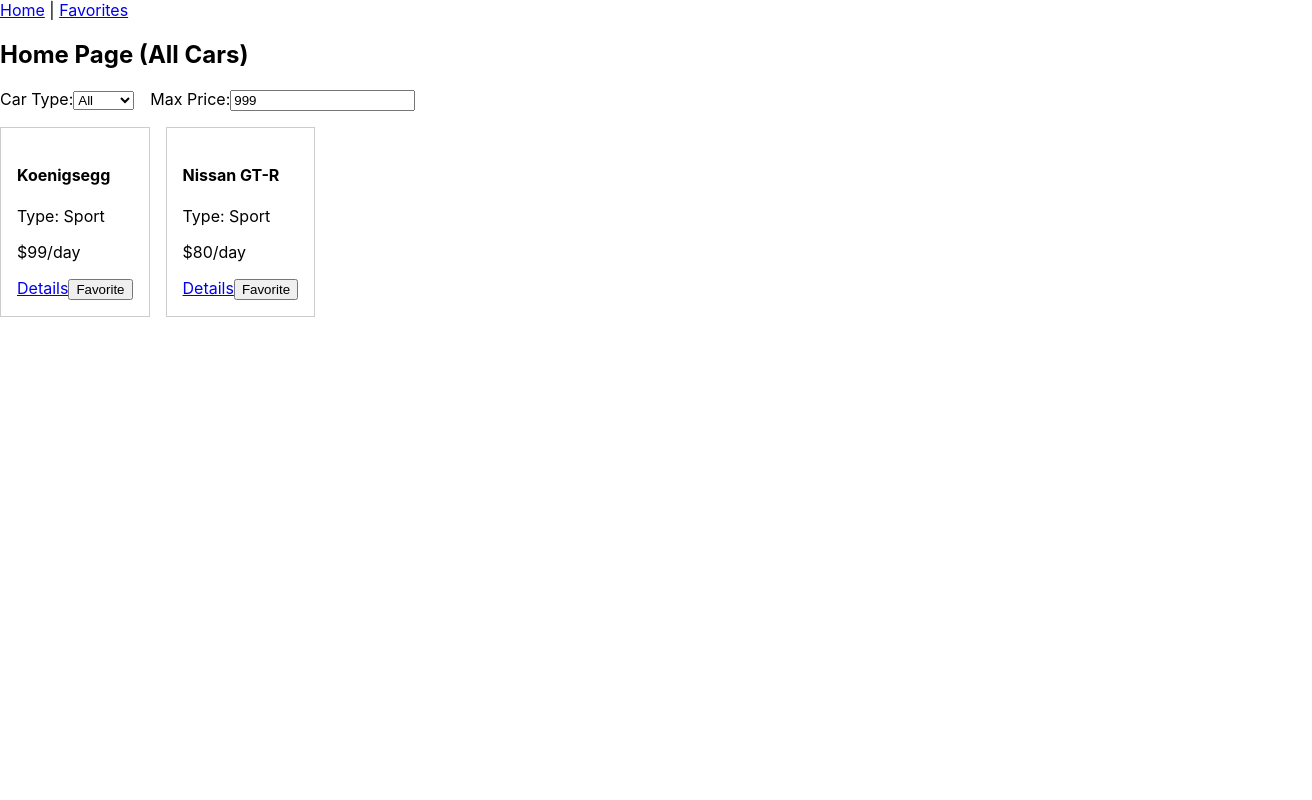
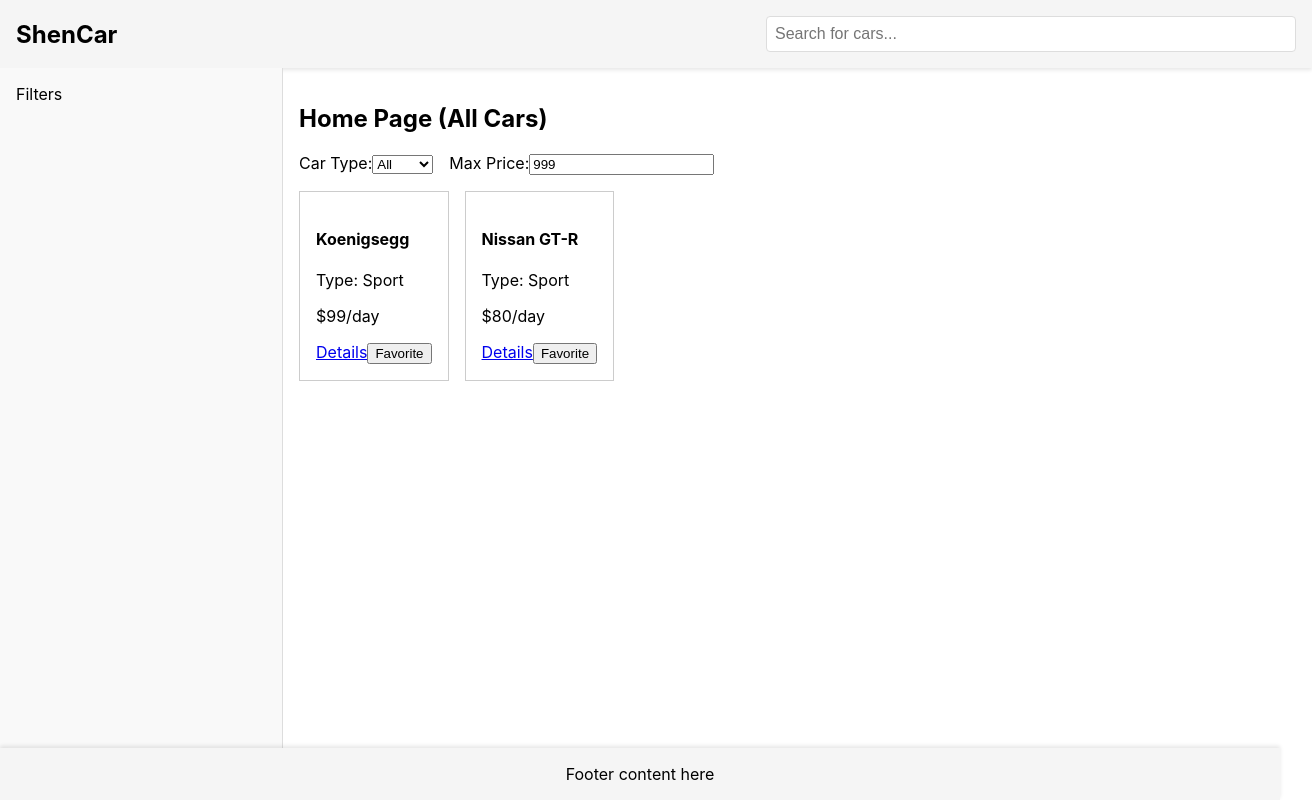
Before and after one commit to MohamedHnef/react-ex3, a React (Create React App) app: page / in a window 1280 px wide. Shown: the whole page, 1312 px wide, since content can reach past the window. Built offline with nearby package versions, Linux system fonts and the light colour scheme; the HTML template or start-up script is replaced by a standard one.

Commit message:
footer , topbar , sidebar , main content

```diff
--- a/src/App.js
+++ b/src/App.js
@@ -1,28 +1,40 @@
+// src/App.js
 import React, { useState } from 'react';
-import { BrowserRouter as Router, Routes, Route, Link } from 'react-router-dom';
+import { BrowserRouter as Router, Routes, Route } from 'react-router-dom';
 import HomePage from './pages/HomePage';
 import FavoritesPage from './pages/FavoritesPage';
 import CarDetailsPage from './pages/CarDetailsPage';
+import Layout from './components/Layout';
 
 function App() {
   const [favorites, setFavorites] = useState([]);
 
   const toggleFavorite = (carId) => {
-    setFavorites(prev =>
-      prev.includes(carId) ? prev.filter(id => id !== carId) : [...prev, carId]
+    setFavorites((prevFavorites) =>
+      prevFavorites.includes(carId)
+        ? prevFavorites.filter((id) => id !== carId)
+        : [...prevFavorites, carId]
     );
   };
 
   return (
     <Router>
-      <nav>
-        <Link to="/">Home</Link> | <Link to="/favorites">Favorites</Link>
-      </nav>
-      <Routes>
-        <Route path="/" element={<HomePage favorites={favorites} toggleFavorite={toggleFavorite} />} />
-        <Route path="/favorites" element={<FavoritesPage favorites={favorites} toggleFavorite={toggleFavorite} />} />
-        <Route path="/car/:carId" element={<CarDetailsPage />} />
-      </Routes>
+      <Layout>
+        <Routes>
+          <Route
+            path="/"
+            element={<HomePage favorites={favorites} toggleFavorite={toggleFavorite} />}
+          />
+          <Route
+            path="/favorites"
+            element={<FavoritesPage favorites={favorites} toggleFavorite={toggleFavorite} />}
+          />
+          <Route
+            path="/car/:carId"
+            element={<CarDetailsPage favorites={favorites} toggleFavorite={toggleFavorite} />}
+          />
+        </Routes>
+      </Layout>
     </Router>
   );
 }
--- /dev/null
+++ b/src/Layout.css
@@ -0,0 +1,54 @@
+.layout {
+    display: flex;
+    flex-direction: column;
+    height: 100vh; /* Full height of the viewport */
+  }
+
+  .top-bar {
+    display: flex;
+    justify-content: space-between;
+    align-items: center;
+    padding: 1rem;
+    background-color: #f5f5f5;
+    box-shadow: 0px 2px 4px rgba(0, 0, 0, 0.1);
+    width: 100%;
+  }
+
+  .logo {
+    font-size: 1.5rem;
+    font-weight: bold;
+  }
+
+  .search-bar {
+    padding: 0.5rem;
+    font-size: 1rem;
+    width: 40%;
+    border: 1px solid #ddd;
+    border-radius: 4px;
+  }
+
+  .main-section {
+    display: flex;
+    flex: 1; /* Take the remaining space after the top bar and footer */
+  }
+
+  .left-sidebar {
+    width: 250px; /* Fixed width */
+    background-color: #f9f9f9;
+    padding: 1rem;
+    border-right: 1px solid #ddd;
+    overflow-y: auto;
+  }
+
+  .content {
+    flex: 1; /* Take the remaining space */
+    padding: 1rem;
+    overflow-y: auto;
+  }
+
+  .footer {
+    background-color: #f5f5f5;
+    text-align: center;
+    padding: 1rem;
+    box-shadow: 0px -2px 4px rgba(0, 0, 0, 0.1);
+  }
--- /dev/null
+++ b/src/components/Layout.jsx
@@ -0,0 +1,28 @@
+// src/components/Layout.jsx
+import React from 'react';
+import '../Layout.css'; // Add styles for layout structure
+
+function Layout({ children }) {
+  return (
+    <div className="layout">
+      <header className="top-bar">
+        <div className="logo">ShenCar</div>
+        <input
+          type="text"
+          placeholder="Search for cars..."
+          className="search-bar"
+        />
+      </header>
+      <div className="main-section">
+        <aside className="left-sidebar">
+          {/* Filtering options go here */}
+          <div className="filters">Filters</div>
+        </aside>
+        <main className="content">{children}</main>
+      </div>
+      <footer className="footer">Footer content here</footer>
+    </div>
+  );
+}
+
+export default Layout;
--- a/src/pages/FavoritesPage.jsx
+++ b/src/pages/FavoritesPage.jsx
@@ -1,9 +1,10 @@
+// src/pages/FavoritesPage.jsx
 import React from 'react';
 import CarCard from '../components/CarCard';
 import carsData from '../data/carsData.json';
 
-function FavoritesPage({ favorites, toggleFavorite }) {
-  const favoriteCars = carsData.filter(car => favorites.includes(car.id));
+function FavoritesPage({ favorites = [], toggleFavorite }) {
+  const favoriteCars = carsData.filter((car) => favorites.includes(car.id));
 
   return (
     <div>
@@ -11,7 +12,7 @@
       {favoriteCars.length === 0 ? (
         <p>No favorites yet.</p>
       ) : (
-        favoriteCars.map(car => (
+        favoriteCars.map((car) => (
           <CarCard
             key={car.id}
             car={car}
```
Also changed, not shown: src/components/Filters.jsx (added, +36 -0 lines), src/pages/HomePage.jsx (+4 -3 lines).
